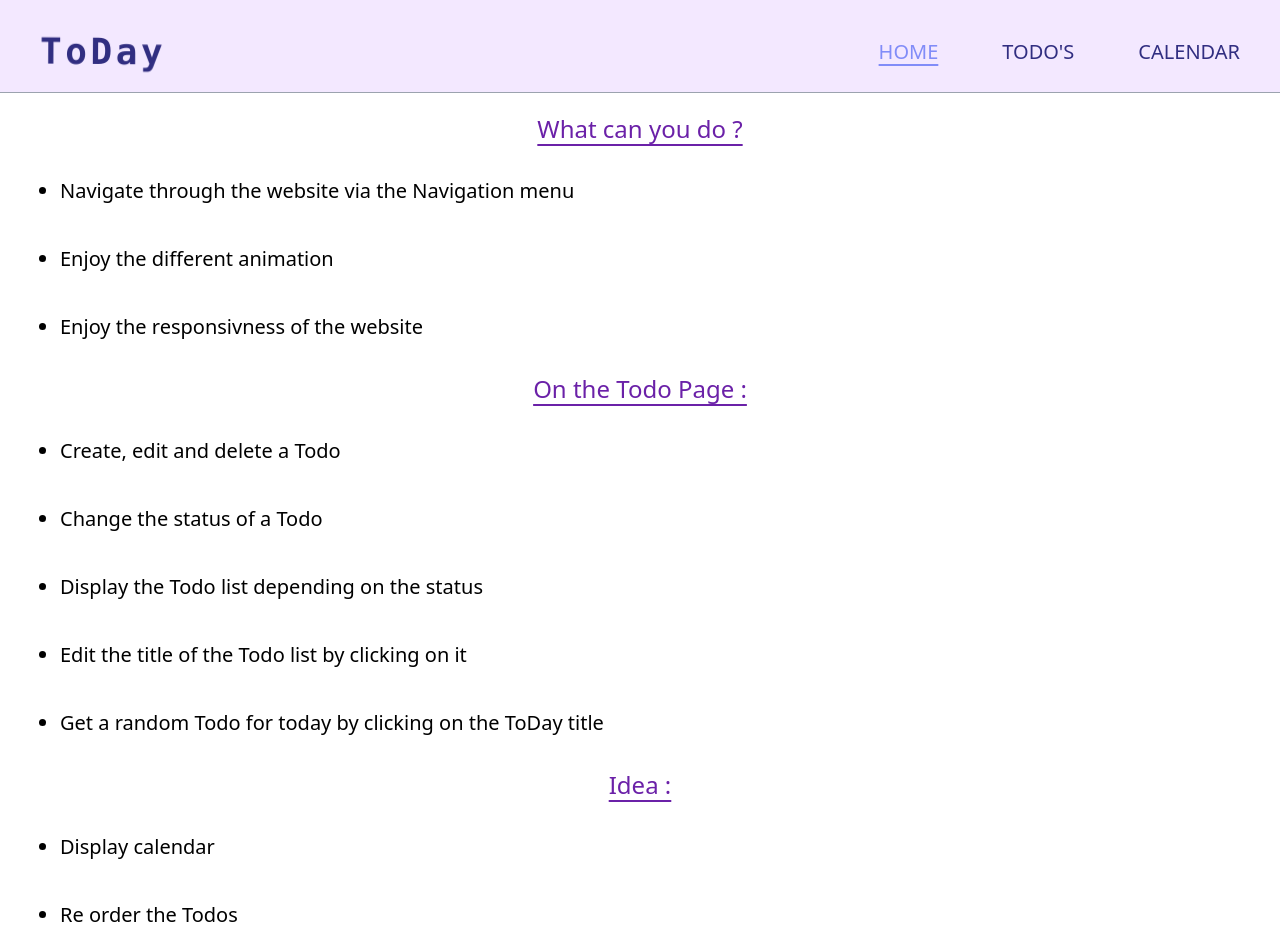
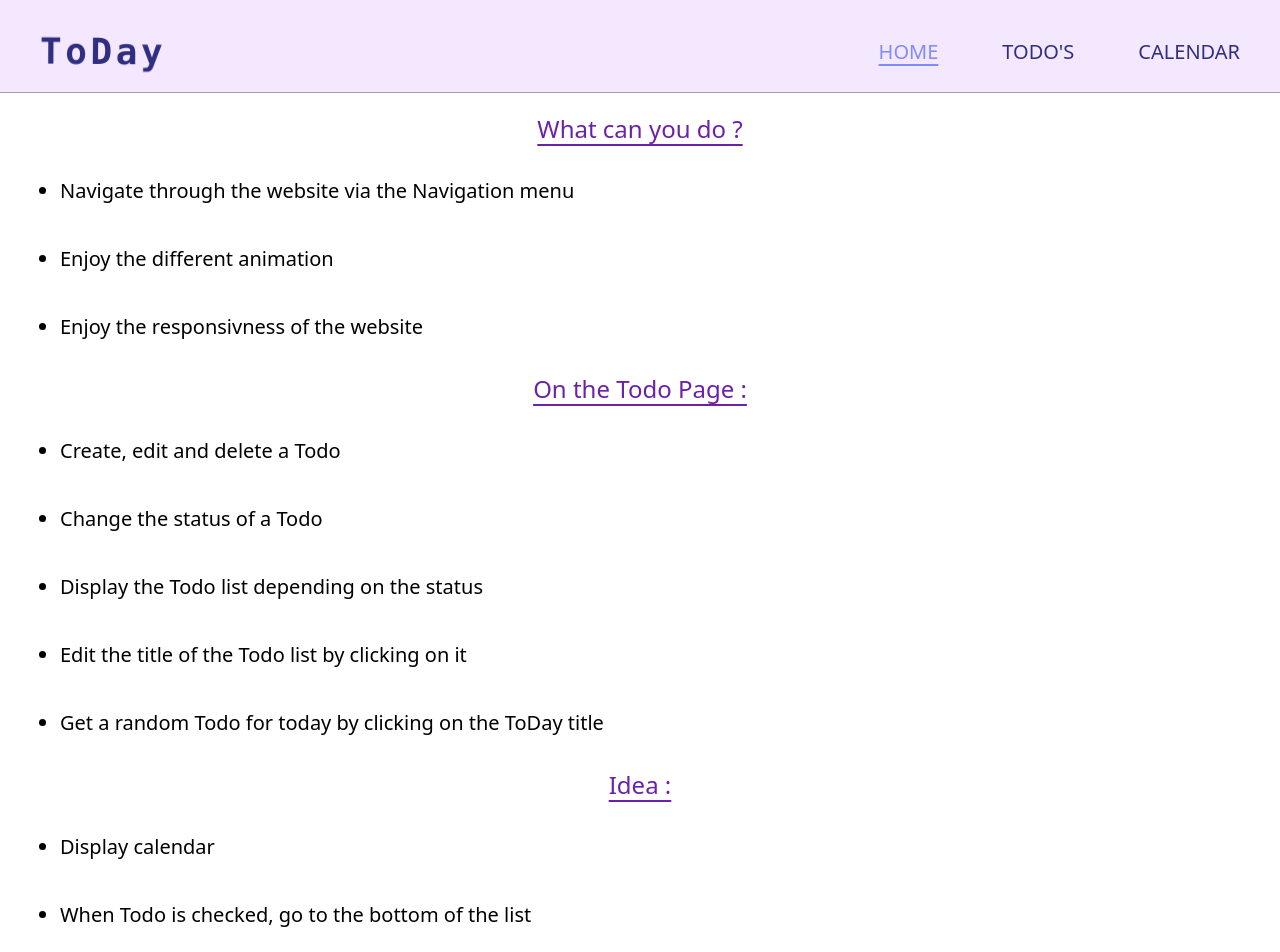
Before and after one commit to LeAnsman/Todo-React, a React (Create React App) app: page / in a window 1280 px wide. Shown: the top 952 px of the page. Built offline with nearby package versions, Linux system fonts and the light colour scheme.

Commit message:
Remove console.log and add next step in home

```diff
--- a/src/components/TodoRandom.js
+++ b/src/components/TodoRandom.js
@@ -8,7 +8,6 @@ const TodoRandom = ({ todos }) => {
 
   useEffect(() => {
     setFilteredTodosRandom(todos.filter((todo) => todo.complete === false));
-    console.log(filteredTodosRandom);
     //eslint-disable-next-line
   }, [todos]);
 
--- a/src/pages/Home.js
+++ b/src/pages/Home.js
@@ -28,6 +28,7 @@ const Home = () => {
       </h2>
       <ul className="list-disc px-10 py-3 space-y-10 ml-5 text-xl">
         <li>Display calendar</li>
+        <li>When Todo is checked, go to the bottom of the list</li>
         <li>Re order the Todos</li>
         <li>Switch between dark and light mode</li>
       </ul>
```
